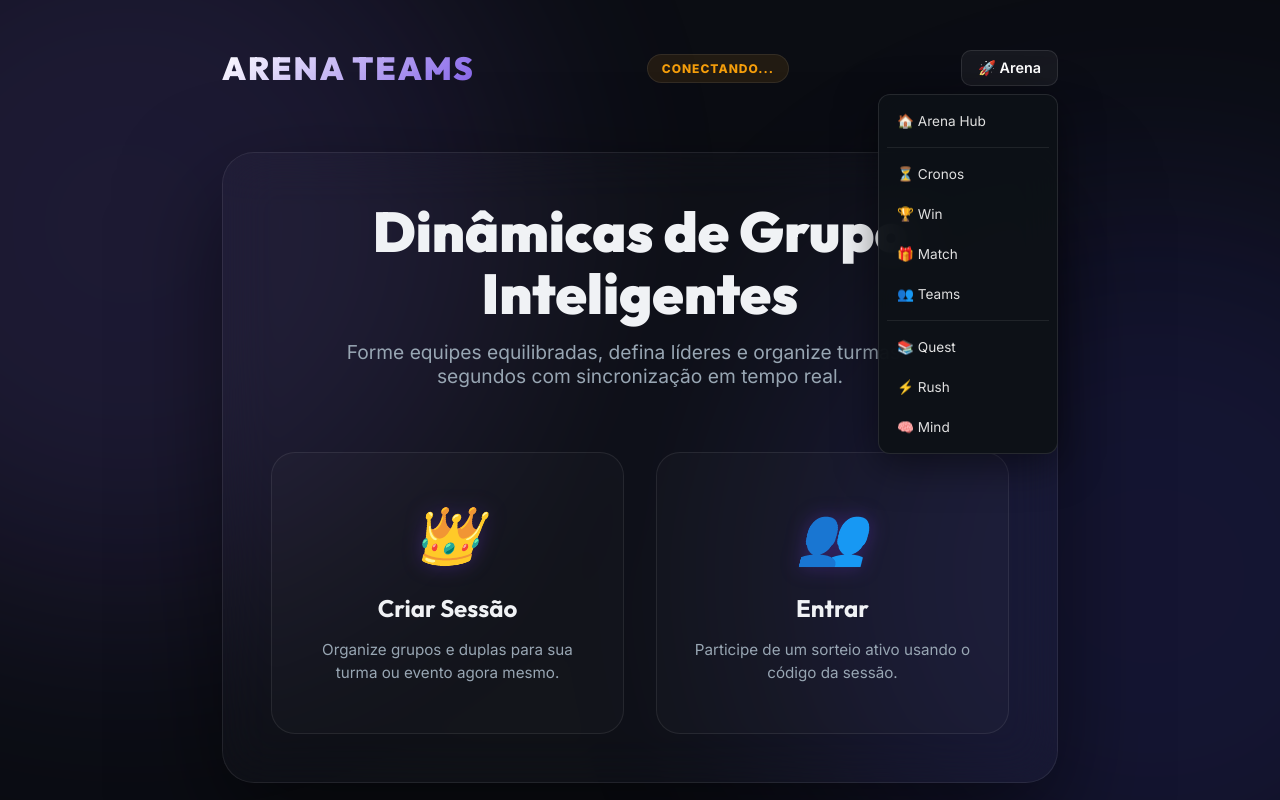
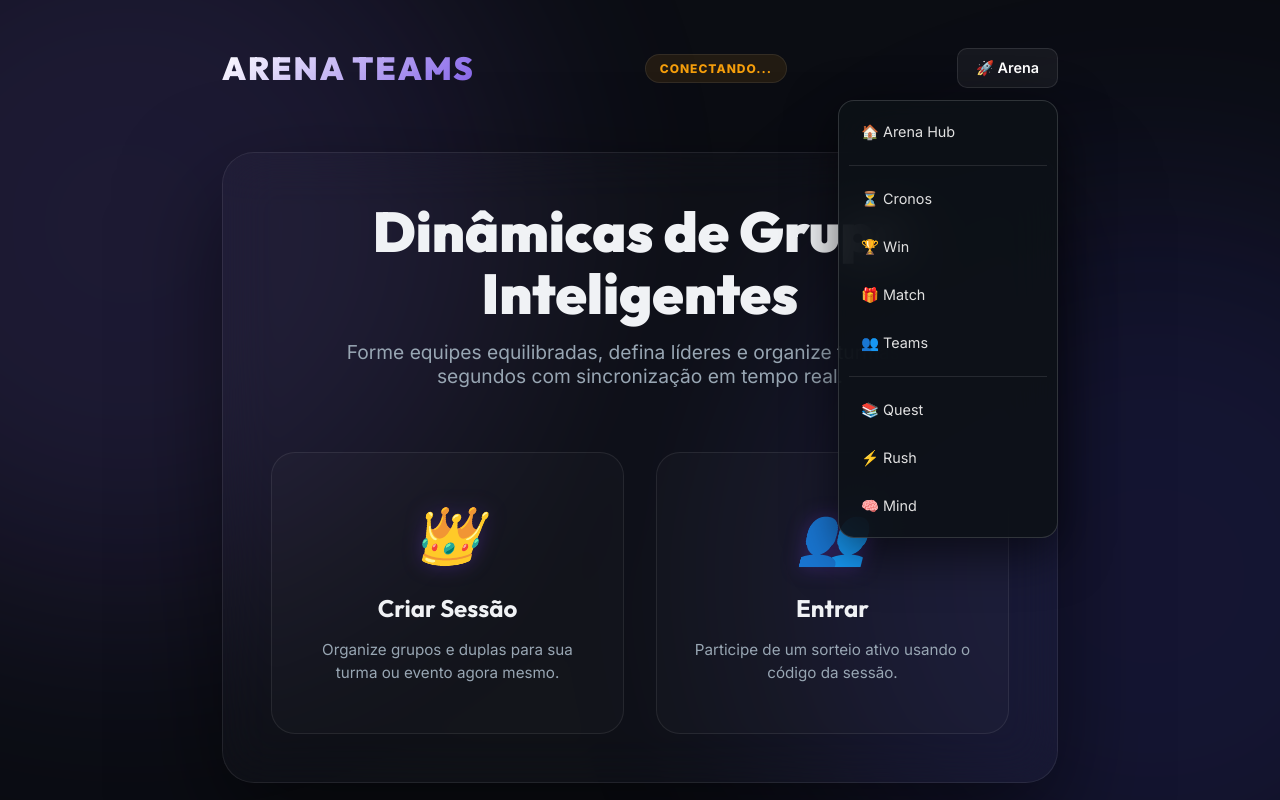
Before and after one commit to profalexv/cloudflare-teams, a plain HTML site: page index.html in a window 1280 px wide. Both pictures are taken after a click on the button "🚀 Arena". Shown: the top 800 px of the page. Drawn offline with Linux system fonts and the light colour scheme; a script that the page names is missing.

Commit message:
style: luxury menu polish and layout alignment (V2.2)

```diff
--- a/index.html
+++ b/index.html
@@ -41,25 +41,25 @@
                 .apps-menu-btn {
                     background: rgba(255, 255, 255, 0.05);
                     border: 1px solid rgba(255, 255, 255, 0.1);
-                    color: white; padding: 8px 16px; border-radius: 10px;
+                    color: white; padding: 10px 18px; border-radius: 10px;
                     cursor: pointer; font-weight: 600; transition: all 0.3s;
                     font-size: 0.9rem; font-family: 'Inter', sans-serif;
                     display: flex; align-items: center; gap: 8px;
                 }
                 .apps-menu-btn:hover { background: rgba(255, 255, 255, 0.1); border-color: #10b981; }
                 .apps-dropdown {
-                    position: absolute; top: calc(100% + 8px); right: 0; width: 180px;
-                    background: rgba(13, 17, 23, 0.95); backdrop-filter: blur(20px); -webkit-backdrop-filter: blur(20px);
-                    border: 1px solid rgba(255, 255, 255, 0.1); border-radius: 12px;
-                    box-shadow: 0 10px 40px rgba(0,0,0,0.5); padding: 8px; z-index: 10000;
-                    display: flex; flex-direction: column; gap: 4px; border: 1px solid rgba(255,255,255,0.1);
+                    position: absolute; top: calc(100% + 12px); right: 0; width: 220px;
+                    background: rgba(13, 17, 23, 0.9); backdrop-filter: blur(25px); -webkit-backdrop-filter: blur(25px);
+                    border: 1px solid rgba(255, 255, 255, 0.1); border-radius: 16px;
+                    box-shadow: 0 15px 50px rgba(0,0,0,0.6); padding: 10px; z-index: 10000;
+                    display: flex; flex-direction: column; gap: 6px; border: 1px solid rgba(255,255,255,0.15);
                 }
                 .app-link {
-                    display: flex; align-items: center; gap: 10px; padding: 10px;
-                    color: #e0e0e0 !important; text-decoration: none !important; border-radius: 8px; font-size: 0.85rem; transition: all 0.2s;
+                    display: flex; align-items: center; gap: 12px; padding: 12px;
+                    color: #e0e0e0 !important; text-decoration: none !important; border-radius: 10px; font-size: 0.9rem; transition: all 0.2s;
                 }
-                .app-link:hover { background: rgba(255, 255, 255, 0.05); color: #10b981 !important; transform: translateX(5px); }
-                .dropdown-divider { height: 1px; background: rgba(255, 255, 255, 0.08); margin: 4px 0; }
+                .app-link:hover { background: rgba(255, 255, 255, 0.08); color: #10b981 !important; transform: translateX(8px); }
+                .dropdown-divider { height: 1px; background: rgba(255, 255, 255, 0.1); margin: 6px 0; }
                 .hidden { display: none !important; }
             </style>
 
```
